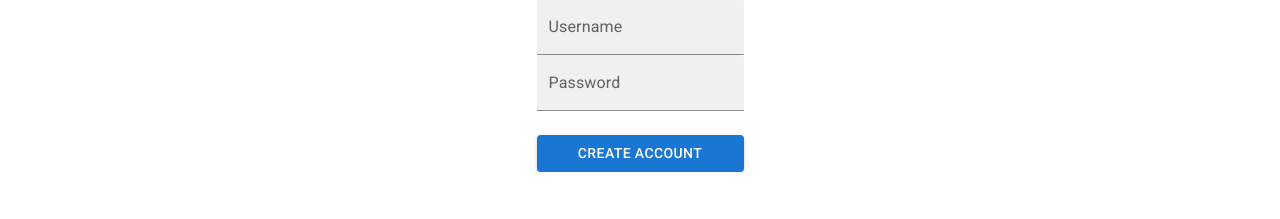
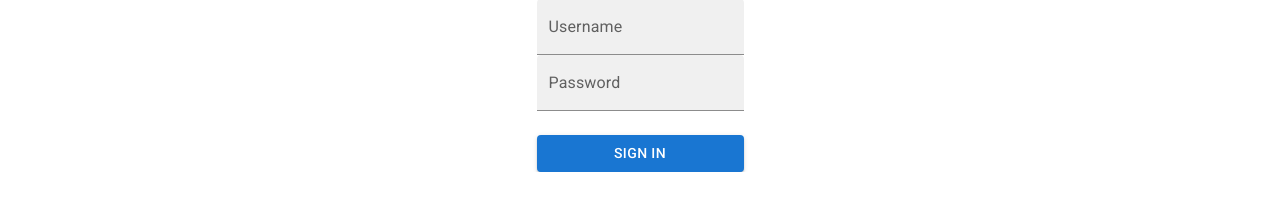
Before and after one commit to FullstackErik/u07-nextjs-jobchaser, a Next.js app: page /sign-in in a window 1280 px wide. Shown: the part 81-300 px from the top of the page. Built offline with nearby package versions, Linux system fonts and the light colour scheme.

Commit message:
added redux

```diff
--- a/package.json
+++ b/package.json
@@ -14,10 +14,13 @@
     "@fontsource/roboto": "^5.1.1",
     "@mui/icons-material": "^6.4.3",
     "@mui/material": "^6.4.3",
+    "@reduxjs/toolkit": "^2.5.1",
+    "@types/react-redux": "^7.1.34",
     "next": "15.1.7",
     "react": "^19.0.0",
     "react-dom": "^19.0.0",
-    "react-hook-form": "^7.54.2"
+    "react-hook-form": "^7.54.2",
+    "react-redux": "^9.2.0"
   },
   "devDependencies": {
     "@eslint/eslintrc": "^3",
--- a/src/app/sign-in/page.tsx
+++ b/src/app/sign-in/page.tsx
@@ -1,11 +1,8 @@
 "use client";
 
-
 import {Container} from '@mui/material';
-import FormLabel from '@mui/material/FormLabel';
 import {Button} from '@mui/material';
 import { useForm, SubmitHandler } from "react-hook-form"
-import {Input} from '@mui/material';
 import {TextField} from '@mui/material';
 
 type Inputs = {
@@ -25,7 +22,7 @@ export default function  SignIn() {
                 <form onSubmit={() => {handleSubmit(onSubmit); }} style={{display: "flex", flexDirection: "column"}}>
                     <TextField {...register("username", { required: true })} variant="filled" label="Username" id='username' type='text'/>
                     <TextField {...register("password", { required: true })} variant='filled' label="Password" id='password' type='password'/>
-                    <Button sx={{marginTop: 3}} variant='contained' type='submit'>Create account</Button>
+                    <Button sx={{marginTop: 3}} variant='contained' type='submit'>Sign in</Button>
                 </form>
             </Container>
         </>
--- a/src/app/sign-up/page.tsx
+++ b/src/app/sign-up/page.tsx
@@ -1,8 +1,6 @@
 "use client";
 
-
 import {Container} from '@mui/material';
-import FormLabel from '@mui/material/FormLabel';
 import {Button} from '@mui/material';
 import { useForm, SubmitHandler } from "react-hook-form"
 import {TextField} from '@mui/material';
```
Also changed, not shown: 1 other file (tests, documents, lock files or other folders).
